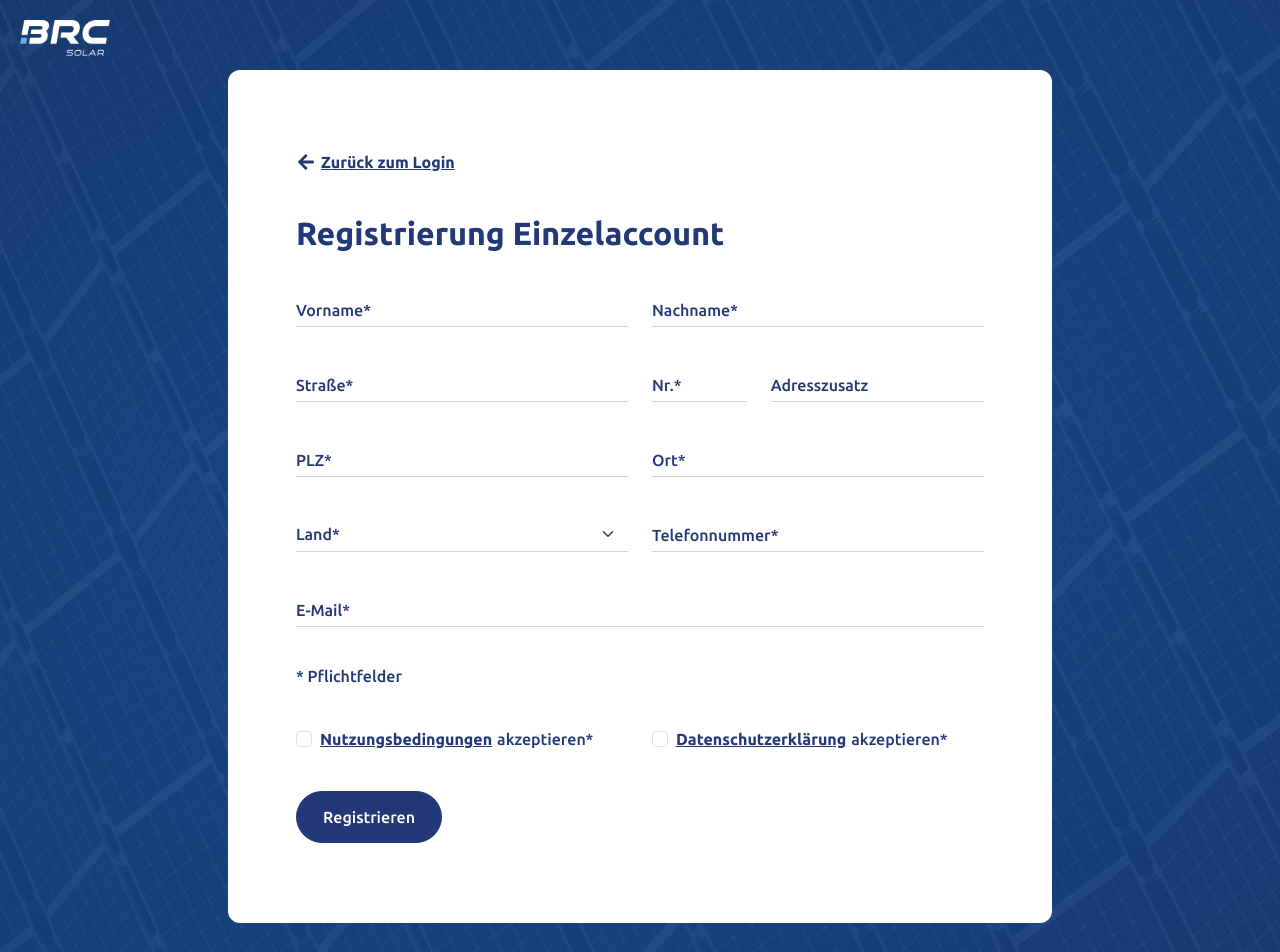
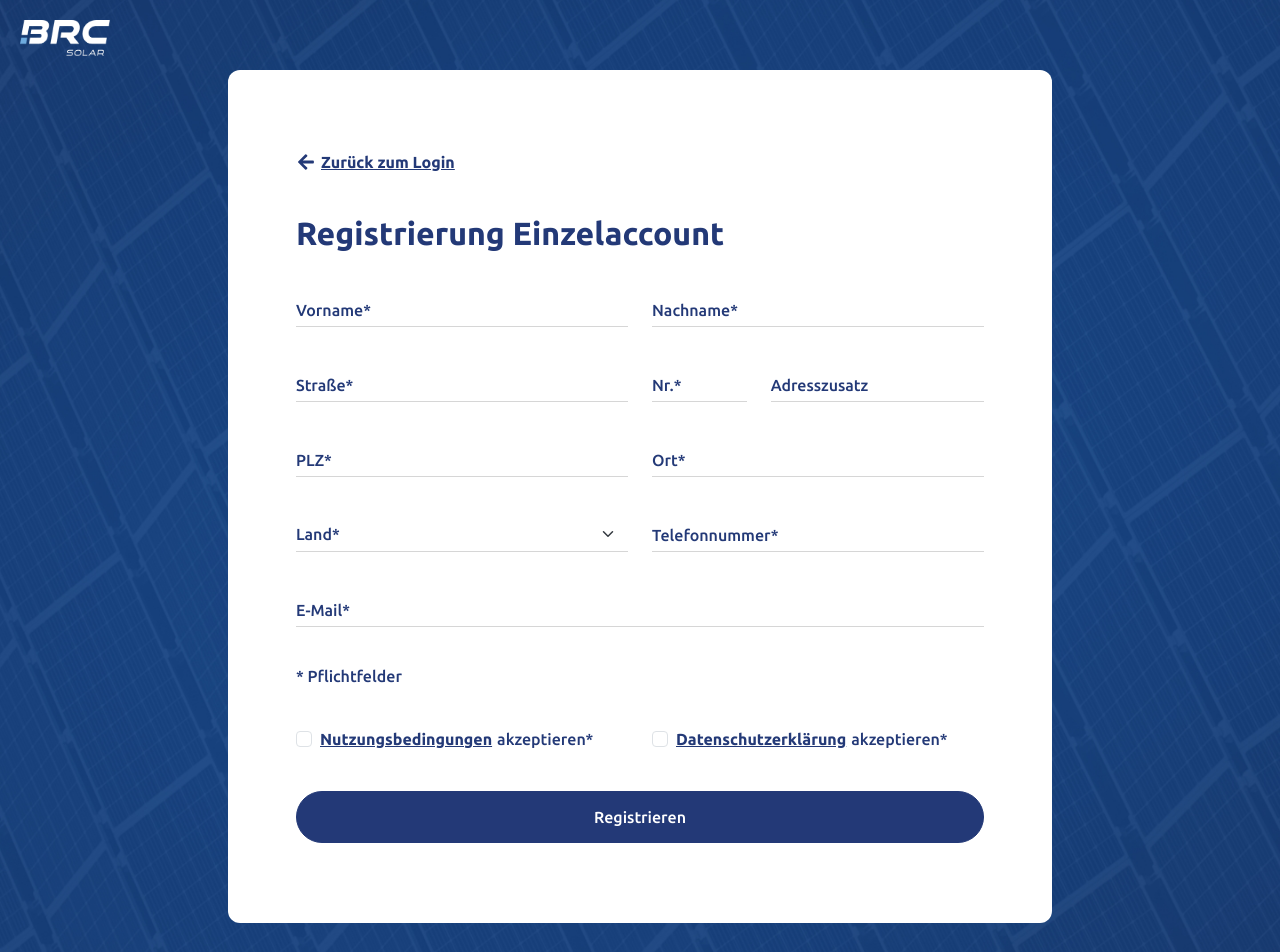
Before and after one commit to svengraziani/BRC_Dashboard, a Next.js app: page /register in a window 1280 px wide. Shown: the top 952 px of the page. Built offline with nearby package versions, Linux system fonts and the light colour scheme.

Commit message:
Changes done in table

```diff
--- a/src/app/login/login.scss
+++ b/src/app/login/login.scss
@@ -1,7 +1,6 @@
 @import '../../css/sass/global.scss';
 
 .form-wrap {
-
     form {
         margin-bottom: 30px;
 
@@ -38,4 +37,8 @@
             margin-bottom: 40px;
         }
     }
+
+    .btn-primary {
+        width: 100%;
+    }
 }
--- a/src/app/register/register.scss
+++ b/src/app/register/register.scss
@@ -52,6 +52,10 @@
             margin: 0;
         }
     }
+
+    .btn-primary {
+        width: 100%;
+    }
 }
 
 .form-bg.register {
--- a/src/app/signup/signup.scss
+++ b/src/app/signup/signup.scss
@@ -36,4 +36,8 @@
             margin-bottom: 30px;
         }
     }
+
+    .btn-primary {
+        width: 100%;
+    }
 }
```
Also changed, not shown: 49 other files (tests, documents, lock files or other folders).
